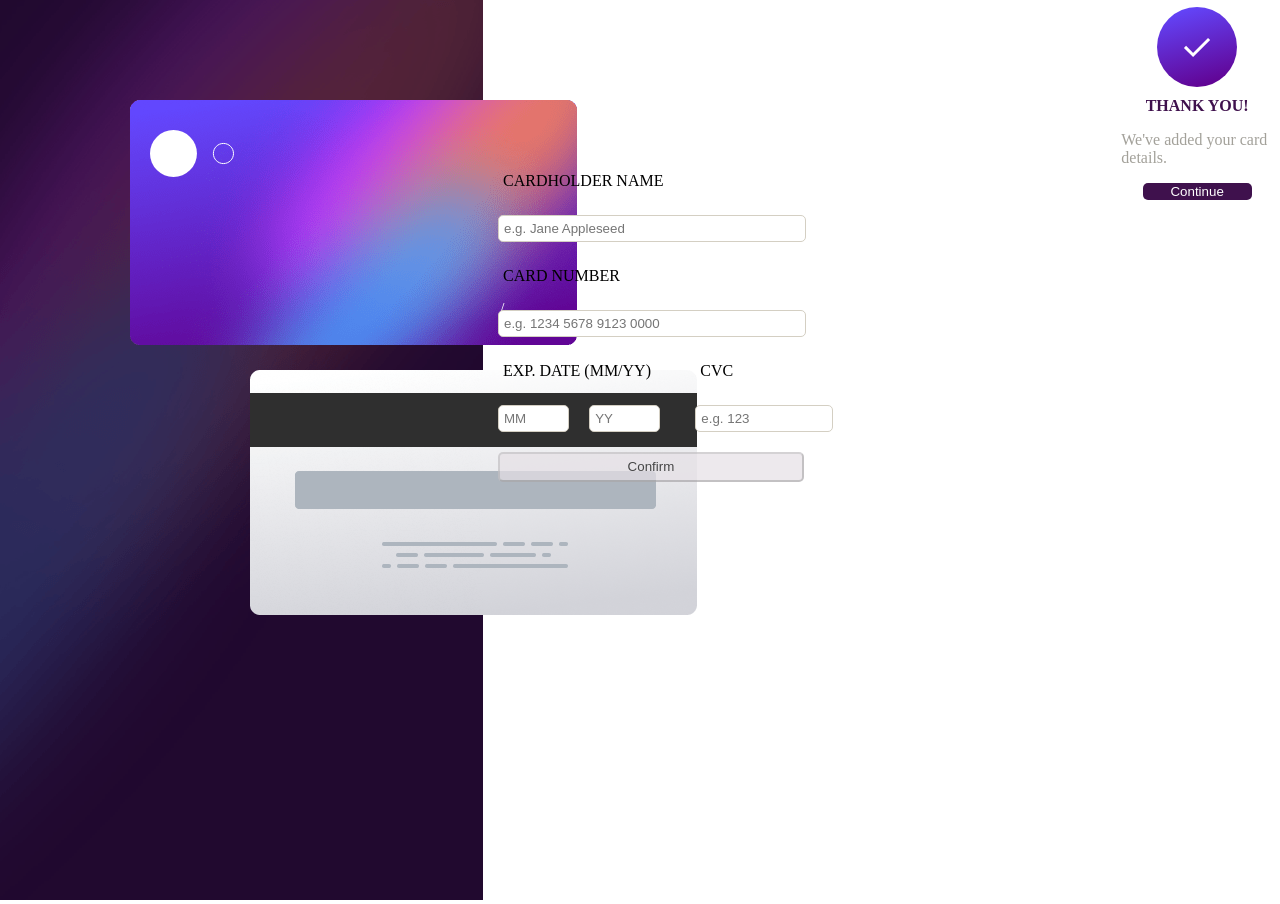
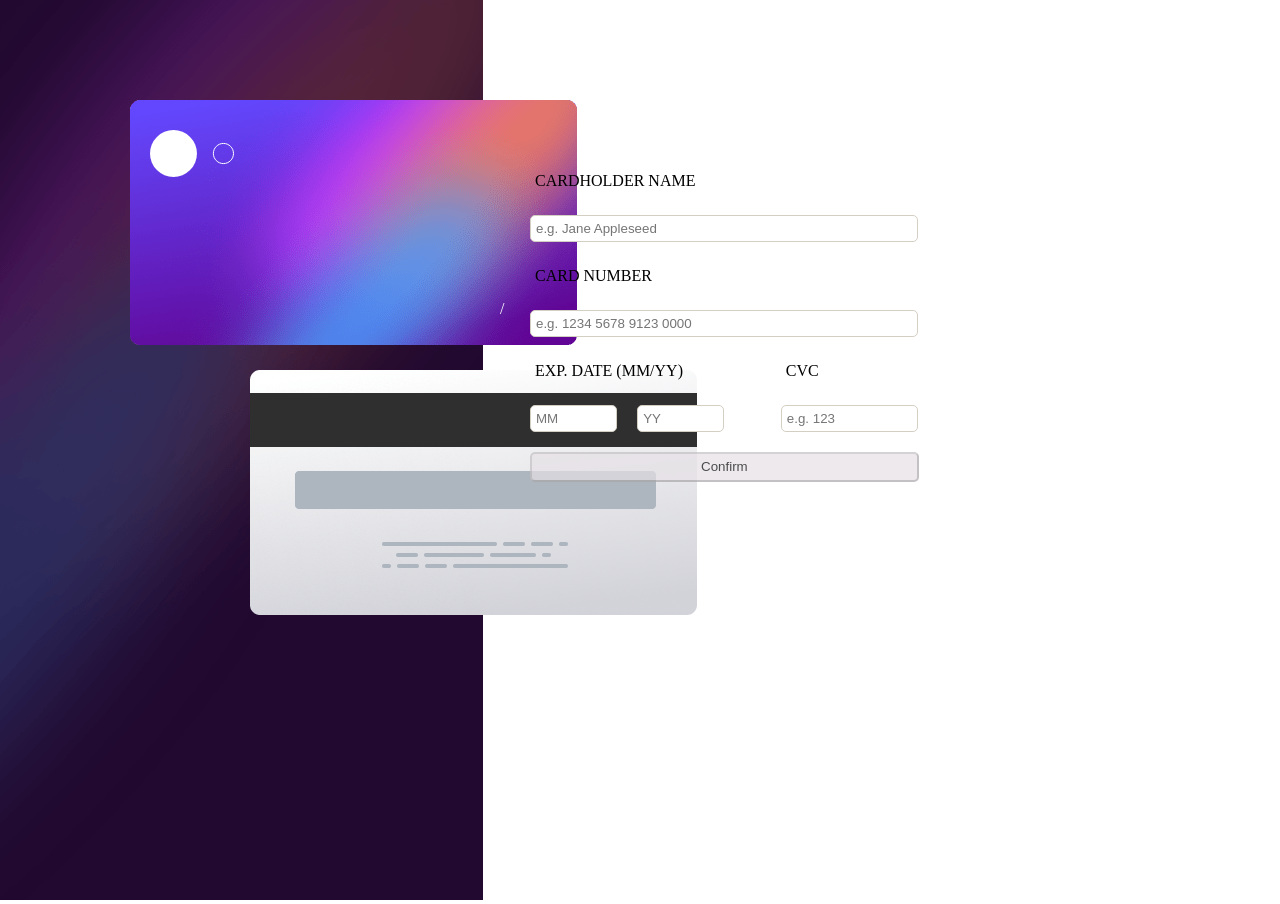
Before and after one commit to shahrzadJavadiKoushesh/InteractiveCardDetailsForm, an Angular app: page / in a window 1280 px wide. Built offline with nearby package versions, Linux system fonts and the light colour scheme.

Commit message:
fix position of complete component

```diff
--- a/src/app/app.component.html
+++ b/src/app/app.component.html
@@ -9,7 +9,9 @@
       </svg>
     </div>
     <div class="cardNumber">
-      {{cardData.cardNumber}}
+      <strong>
+        {{cardData.cardNumber}}
+      </strong>
     </div>
     <div class="cardholderName">
       {{cardData.cardholderName}}
@@ -25,8 +27,10 @@
       {{cardData.cvc}}
     </div>
   </div>
-  <div class="input">
+  <div class="input" *ngIf="!cardDataService.complete">
     <app-input-details></app-input-details>
   </div>
-  <app-complete></app-complete>
+  <div class="input" *ngIf="cardDataService.complete">
+    <app-complete></app-complete>
+  </div>
 </div>
--- a/src/app/app.component.scss
+++ b/src/app/app.component.scss
@@ -1,19 +1,20 @@
-.container{
+.container {
     display: flex;
     justify-content: space-between;
-    .main-bg{
+
+    .main-bg {
         background-color: #FFF;
         position: relative;
         z-index: -1;
 
-        .bg-card-front{
+        .bg-card-front {
             position: absolute;
             margin-top: 100px;
             left: 130px;
             z-index: 0;
         }
 
-        .cardNumber{
+        .cardNumber {
             position: absolute;
             z-index: 1;
             color: #FFF;
@@ -21,7 +22,7 @@
             top: 250px;
         }
 
-        .cardholderName{
+        .cardholderName {
             position: absolute;
             z-index: 1;
             color: #FFF;
@@ -29,7 +30,7 @@
             top: 300px;
         }
 
-        .date{
+        .date {
             position: absolute;
             z-index: 1;
             color: #FFF;
@@ -37,21 +38,21 @@
             left: 500px;
         }
 
-        .circles{
+        .circles {
             position: absolute;
             top: 130px;
             left: 150px;
             z-index: 1;
         }
 
-        .bg-card-back{
+        .bg-card-back {
             position: absolute;
             margin-top: 370px;
             left: 250px;
             z-index: 0;
         }
 
-        .cvc{
+        .cvc {
             z-index: 1;
             position: absolute;
             left: 625px;
@@ -59,12 +60,24 @@
         }
     }
 
-    .input{
+    .input {
         display: flex;
+        flex-direction: column;
         justify-content: center;
         align-items: center;
         margin-right: 10%;
         margin-bottom: 20%;
+        z-index: 0;
+        position: relative;
+
+        app-complete{
+            z-index: 1;
+            margin-right: 300px;
+
+        }
+
+        app-input-details{
+            z-index: 0;
+        }
     }
-
 }
--- a/src/app/app.component.ts
+++ b/src/app/app.component.ts
@@ -11,7 +11,7 @@ export class AppComponent {
 
   cardData: any = {};
 
-  constructor(private cardDataService: CardDataService){
+  constructor(public cardDataService: CardDataService){
     this.cardDataService.cardDataEmitter.subscribe((data: any) => {
       this.cardData = data;
     });
--- a/src/app/card-data.service.ts
+++ b/src/app/card-data.service.ts
@@ -7,6 +7,7 @@ import { EventEmitter } from '@angular/core';
 export class CardDataService {
 
   cardDataEmitter = new EventEmitter<any>();
+  complete: boolean = false;
 
   constructor() { }
 
--- a/src/app/complete/complete.component.scss
+++ b/src/app/complete/complete.component.scss
@@ -3,7 +3,7 @@
     flex-direction: column;
     align-items: center;
     justify-content: center;
-    padding: 7px;
+    padding: 5px;
 
     strong{
         color: #3f114d;
@@ -16,6 +16,7 @@
 
     button{
         width: 72%;
+        height: 30px;
         background-color: #3f114d;
         color: #FFF;
         border: none;
--- a/src/app/input-details/input-details.component.ts
+++ b/src/app/input-details/input-details.component.ts
@@ -39,6 +39,7 @@ export class InputDetailsComponent {
       console.log('Form submitted with data:', this.cardForm.value);
       const cardData = this.cardForm.value;
       this.cardDataService.setCardData(cardData);
+      this.cardDataService.complete = true;
     } else {
       console.log('Form is invalid. Please check the fields.');
     }
```
